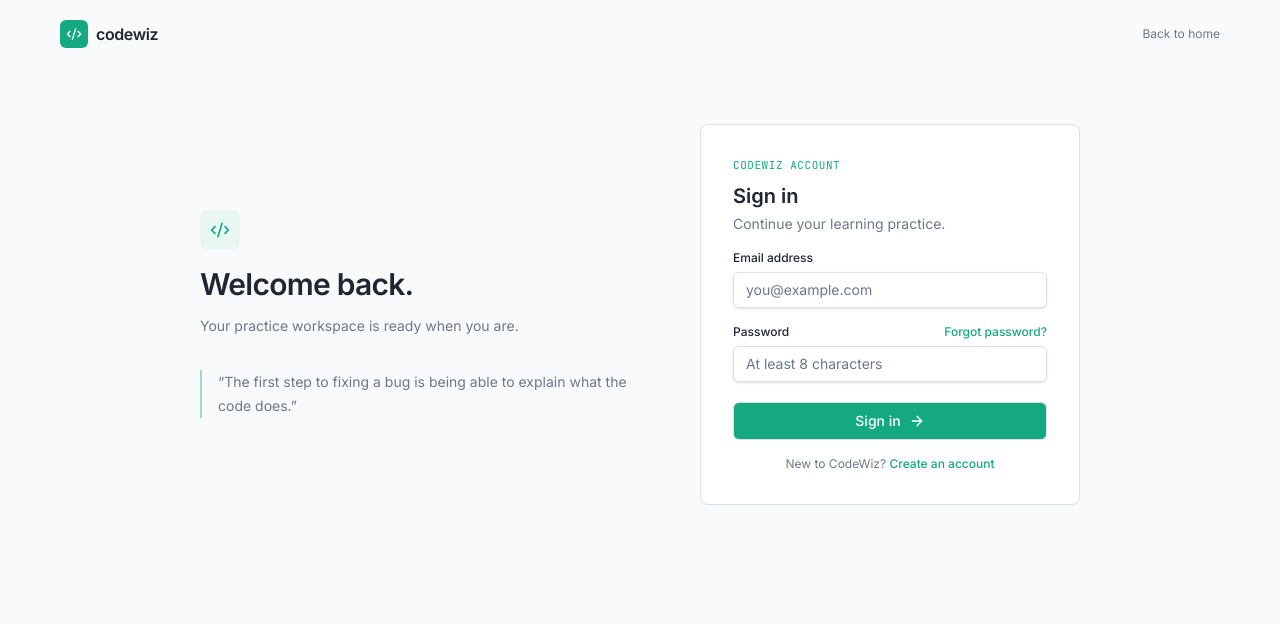
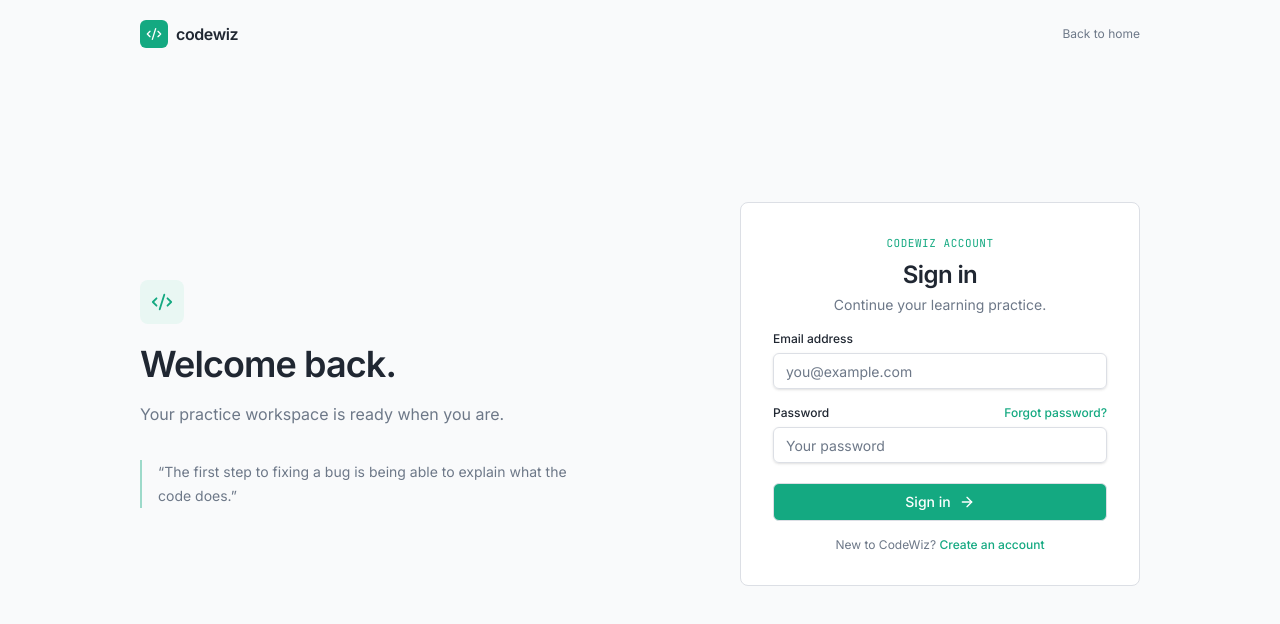
Before and after one commit to RoshaanT1/CodeWiz, a Next.js app: page /sign-in in a window 1280 px wide. Shown: the top 624 px of the page. Built offline with nearby package versions, Linux system fonts and the light colour scheme; no server answers.

Commit message:
[UI-8] Centre the sign-in, sign-up and password pages, and centre the card headings

```diff
--- a/components/auth/auth-card.tsx
+++ b/components/auth/auth-card.tsx
@@ -35,25 +35,27 @@ export function AuthCard({ mode, children }: { mode: AuthMode | "forgot" | "rese
   const copy = COPY[mode];
 
   return (
-    <div className="min-h-[100dvh]">
-      <header className="mx-auto flex max-w-[1200px] items-center justify-between px-5 py-5">
+    <div className="flex min-h-[100dvh] flex-col">
+      <header className="mx-auto flex w-full max-w-[1040px] items-center justify-between px-5 py-5">
         <Logo />
         <Link href="/" className="text-xs text-muted-foreground hover:text-foreground">
           Back to home
         </Link>
       </header>
-      <main className="mx-auto grid max-w-[920px] items-center gap-14 px-5 py-14 md:grid-cols-[1fr_380px]">
+      {/* The content sits in the middle of the space left under the header. */}
+      <main className="mx-auto flex w-full max-w-[1040px] flex-1 items-center px-5 pb-16 pt-4 md:pb-24">
+        <div className="grid w-full items-center gap-12 md:grid-cols-[minmax(0,1fr)_400px] lg:gap-20">
           <div className="hidden md:block">
-          <div className="mb-4 flex h-10 w-10 items-center justify-center rounded-lg bg-accent text-primary">
-            <Code2 size={20} />
+            <div className="mb-5 flex h-11 w-11 items-center justify-center rounded-lg bg-accent text-primary">
+              <Code2 size={22} />
             </div>
-          <h1 className="text-3xl font-semibold tracking-tight">{copy.heading}</h1>
-          <p className="mt-3 max-w-sm text-sm leading-6 text-muted-foreground">{copy.blurb}</p>
-          <div className="mt-8 border-l-2 border-primary/40 pl-4 text-sm leading-6 text-muted-foreground">
+            <h1 className="text-4xl font-semibold tracking-tight">{copy.heading}</h1>
+            <p className="mt-4 max-w-md text-base leading-7 text-muted-foreground">{copy.blurb}</p>
+            <div className="mt-8 max-w-md border-l-2 border-primary/40 pl-4 text-sm leading-6 text-muted-foreground">
               “The first step to fixing a bug is being able to explain what the code does.”
             </div>
           </div>
-        <div>
+          <div className="mx-auto w-full max-w-[400px]">
             {!env.ok && (
               <p
                 role="alert"
@@ -64,6 +66,7 @@ export function AuthCard({ mode, children }: { mode: AuthMode | "forgot" | "rese
             )}
             {children}
           </div>
+        </div>
       </main>
     </div>
   );
--- a/components/auth/auth-form.tsx
+++ b/components/auth/auth-form.tsx
@@ -29,6 +29,7 @@ const COPY = {
     switchLabel: "Create an account",
     switchHref: "/sign-up",
     passwordAutoComplete: "current-password",
+    passwordPlaceholder: "Your password",
   },
   "sign-up": {
     eyebrow: "New workspace",
@@ -40,6 +41,7 @@ const COPY = {
     switchLabel: "Sign in",
     switchHref: "/sign-in",
     passwordAutoComplete: "new-password",
+    passwordPlaceholder: "At least 8 characters",
   },
 } as const;
 
@@ -121,9 +123,11 @@ export function AuthForm({ mode, next }: Props) {
 
   return (
     <form onSubmit={onSubmit} noValidate className="rounded-lg border bg-card p-6 sm:p-8">
-      <div className="font-mono text-[11px] uppercase tracking-wider text-primary">{copy.eyebrow}</div>
-      <h2 className="mt-2 text-xl font-semibold">{copy.title}</h2>
-      <p className="mt-1 text-sm text-muted-foreground">{copy.subtitle}</p>
+      <div className="text-center">
+        <div className="font-mono text-[11px] uppercase tracking-wider text-primary">{copy.eyebrow}</div>
+        <h2 className="mt-2 text-2xl font-semibold tracking-tight">{copy.title}</h2>
+        <p className="mt-1 text-sm text-muted-foreground">{copy.subtitle}</p>
+      </div>
       {isSignUp && (
         <Field label="Your name">
           <Input
@@ -164,7 +168,7 @@ export function AuthForm({ mode, next }: Props) {
           value={password}
           onChange={(e) => setPassword(e.target.value)}
           autoComplete={copy.passwordAutoComplete}
-          placeholder="At least 8 characters"
+          placeholder={copy.passwordPlaceholder}
           disabled={pending}
           aria-invalid={error ? true : undefined}
           data-testid="input-password"
--- a/components/auth/forgot-password-form.tsx
+++ b/components/auth/forgot-password-form.tsx
@@ -63,9 +63,11 @@ export function ForgotPasswordForm({ expired }: { expired: boolean }) {
 
   return (
     <form onSubmit={onSubmit} noValidate className="rounded-lg border bg-card p-6 sm:p-8">
-      <div className="font-mono text-[11px] uppercase tracking-wider text-primary">Account recovery</div>
-      <h2 className="mt-2 text-xl font-semibold">Forgot your password?</h2>
-      <p className="mt-1 text-sm text-muted-foreground">Enter your email and we&apos;ll send you a reset link.</p>
+      <div className="text-center">
+        <div className="font-mono text-[11px] uppercase tracking-wider text-primary">Account recovery</div>
+        <h2 className="mt-2 text-2xl font-semibold tracking-tight">Forgot your password?</h2>
+        <p className="mt-1 text-sm text-muted-foreground">Enter your email and we&apos;ll send you a reset link.</p>
+      </div>
       {expired && (
         <p role="alert" className="mt-4 rounded-md border border-amber-300/60 bg-amber-50 p-3 text-xs text-amber-900 dark:border-amber-500/30 dark:bg-amber-950/20 dark:text-amber-200" data-testid="status-reset-expired">
           That reset link has expired or was already used. Request a new one below.
--- a/components/auth/reset-password-form.tsx
+++ b/components/auth/reset-password-form.tsx
@@ -113,9 +113,11 @@ export function ResetPasswordForm() {
 
   return (
     <form onSubmit={onSubmit} noValidate className="rounded-lg border bg-card p-6 sm:p-8" data-testid="form-reset-password">
-      <div className="font-mono text-[11px] uppercase tracking-wider text-primary">Account recovery</div>
-      <h2 className="mt-2 text-xl font-semibold">Set a new password</h2>
-      <p className="mt-1 break-all text-sm text-muted-foreground">For {state.email}</p>
+      <div className="text-center">
+        <div className="font-mono text-[11px] uppercase tracking-wider text-primary">Account recovery</div>
+        <h2 className="mt-2 text-2xl font-semibold tracking-tight">Set a new password</h2>
+        <p className="mt-1 break-all text-sm text-muted-foreground">For {state.email}</p>
+      </div>
       {state.factorId && (
         <label className="mt-4 block text-xs font-medium">
           Code from your authenticator app
```
Lines whose indentation alone changed are shown as unchanged.
